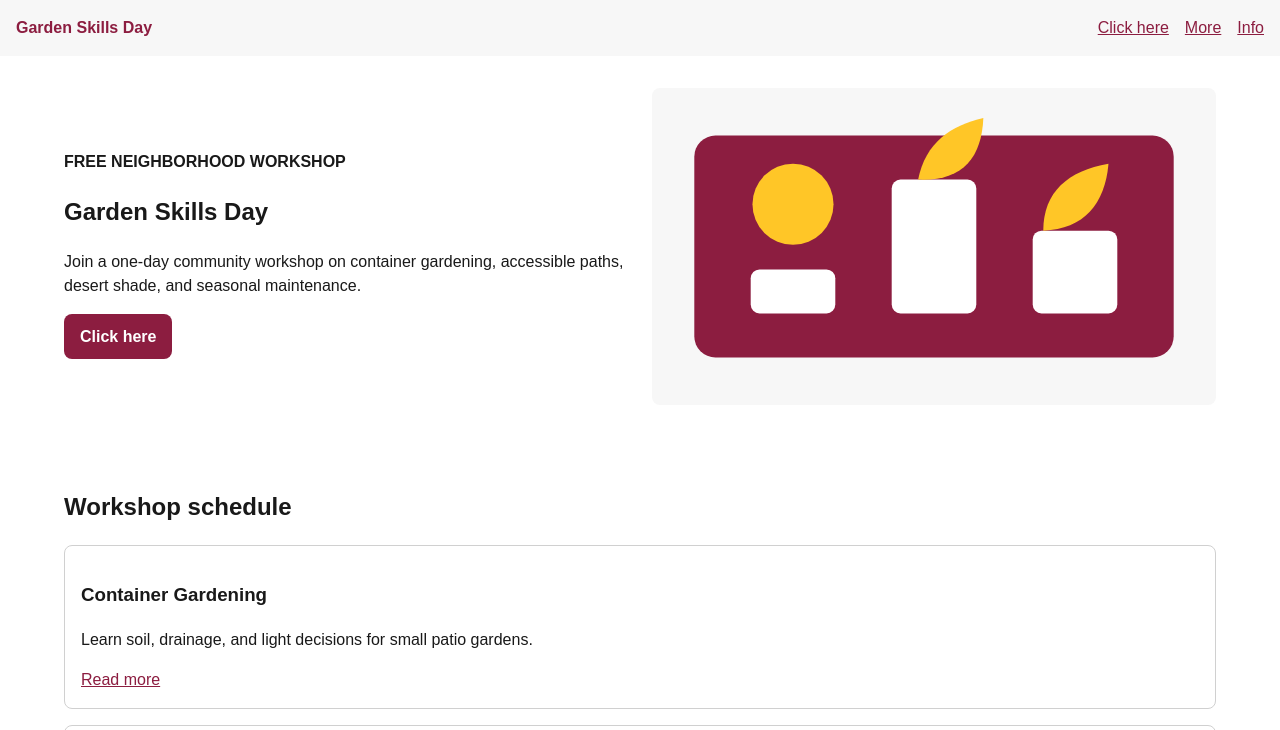
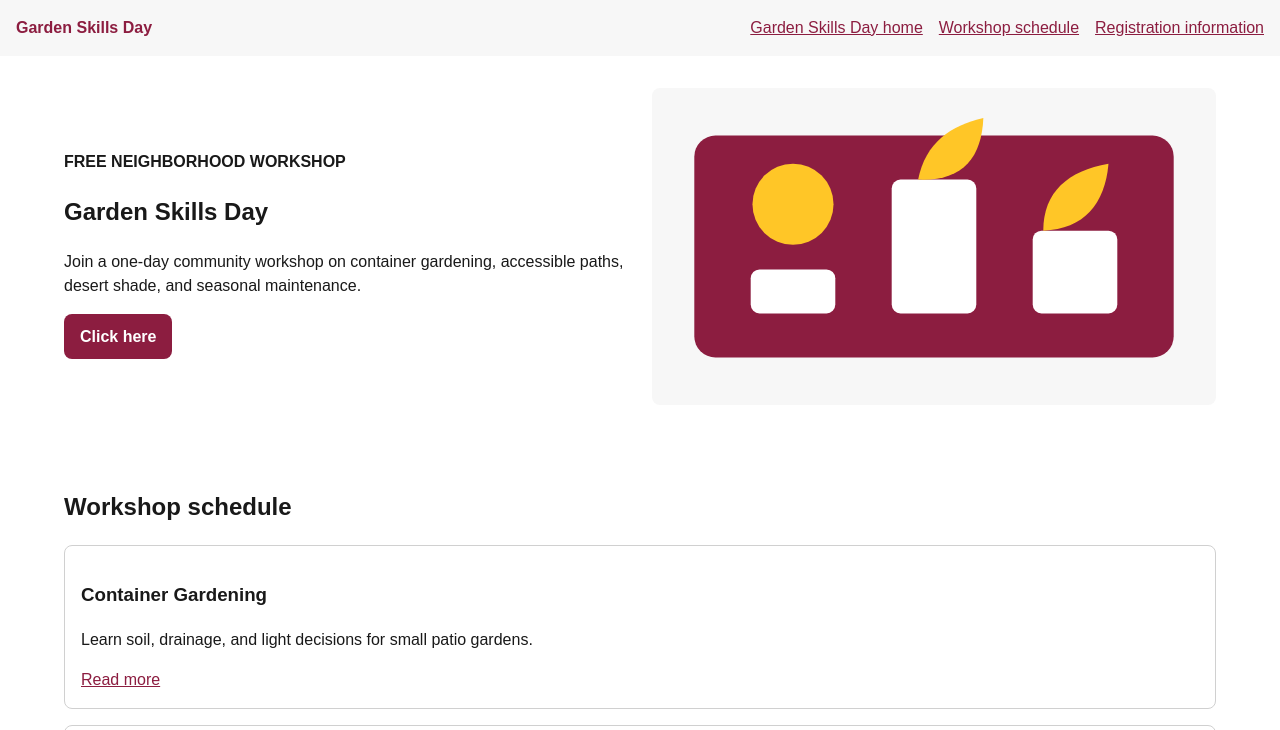
Before and after one commit to pythonprincessux/git414-metadata-crawlability-lab, a plain HTML site: page discoverability-metadata-starter/index.html in a window 1280 px wide. Shown: the top 730 px of the page. Drawn offline with Linux system fonts and the light colour scheme.

Commit message:
Improve metadata, descriptive links, and image accessibility

```diff
--- a/discoverability-metadata-starter/index.html
+++ b/discoverability-metadata-starter/index.html
@@ -1,20 +1,25 @@
 <!doctype html>
 <html lang="en">
+
 <head>
   <meta charset="utf-8">
   <meta name="viewport" content="width=device-width, initial-scale=1">
-  <title>Home</title>
-  <meta name="description" content="This is a website.">
+  <title>Garden Skills Day | Free Community Gardening Workshop</title>
+  <meta name="description"
+    content="Explore a free neighborhood workshop covering container gardening, accessible garden paths, desert shade, and seasonal maintenance.">
+  <!-- Canonical omitted for this local practice page.
+     Add the final preferred public URL after publication. -->
   <link rel="stylesheet" href="styles.css">
 </head>
+
 <body>
   <header class="site-header">
     <a class="site-logo" href="index.html">Garden Skills Day</a>
     <nav aria-label="Main navigation">
       <ul>
-        <li><a href="index.html">Click here</a></li>
-        <li><a href="#schedule">More</a></li>
-        <li><a href="#register">Info</a></li>
+        <li><a href="index.html">Garden Skills Day home</a></li>
+        <li><a href="#schedule">Workshop schedule</a></li>
+        <li><a href="#register">Registration information</a></li>
       </ul>
     </nav>
   </header>
@@ -24,10 +29,11 @@
       <div>
         <p class="eyebrow">Free neighborhood workshop</p>
         <h1>Garden Skills Day</h1>
-        <p>Join a one-day community workshop on container gardening, accessible paths, desert shade, and seasonal maintenance.</p>
+        <p>Join a one-day community workshop on container gardening, accessible paths, desert shade, and seasonal
+          maintenance.</p>
         <a class="button" href="#register">Click here</a>
       </div>
-      <img src="garden-workshop.svg" alt="image" width="640" height="360">
+      <img src="garden-workshop.svg" alt="" width="640" height="360">
     </section>
 
     <section id="schedule" class="section">
@@ -46,7 +52,8 @@
 
     <section id="register" class="section">
       <h2>Register interest</h2>
-      <p>This sample page is for metadata and discoverability practice. Replace vague metadata and links with accurate, visible-content-based decisions.</p>
+      <p>This sample page is for metadata and discoverability practice. Replace vague metadata and links with accurate,
+        visible-content-based decisions.</p>
       <a class="button" href="mailto:hello@example.com">Email the organizer</a>
     </section>
   </main>
@@ -55,4 +62,5 @@
     <p>Sample practice page for GIT 414/515 Module 6.</p>
   </footer>
 </body>
+
 </html>
```
Also changed, not shown: discoverability-metadata-starter/evidence/m6-page-source.png (added), 1 other file.
